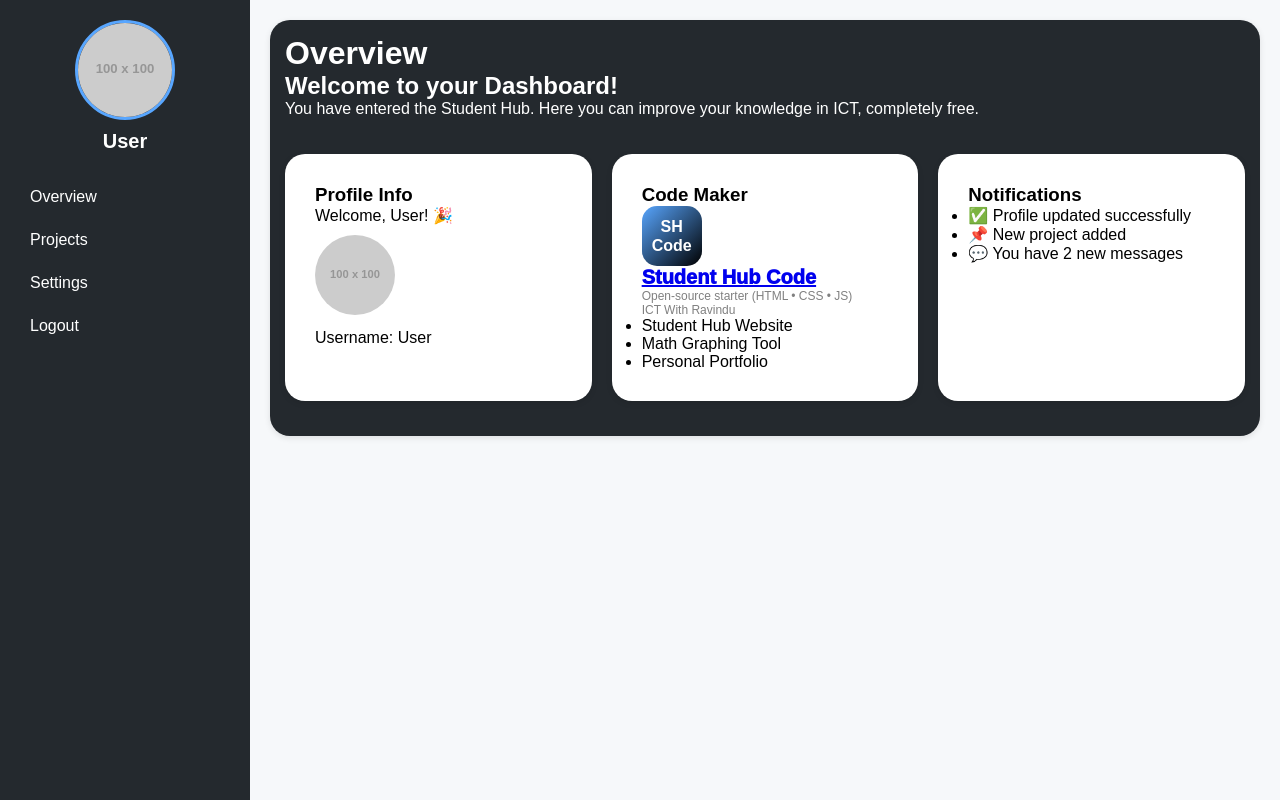
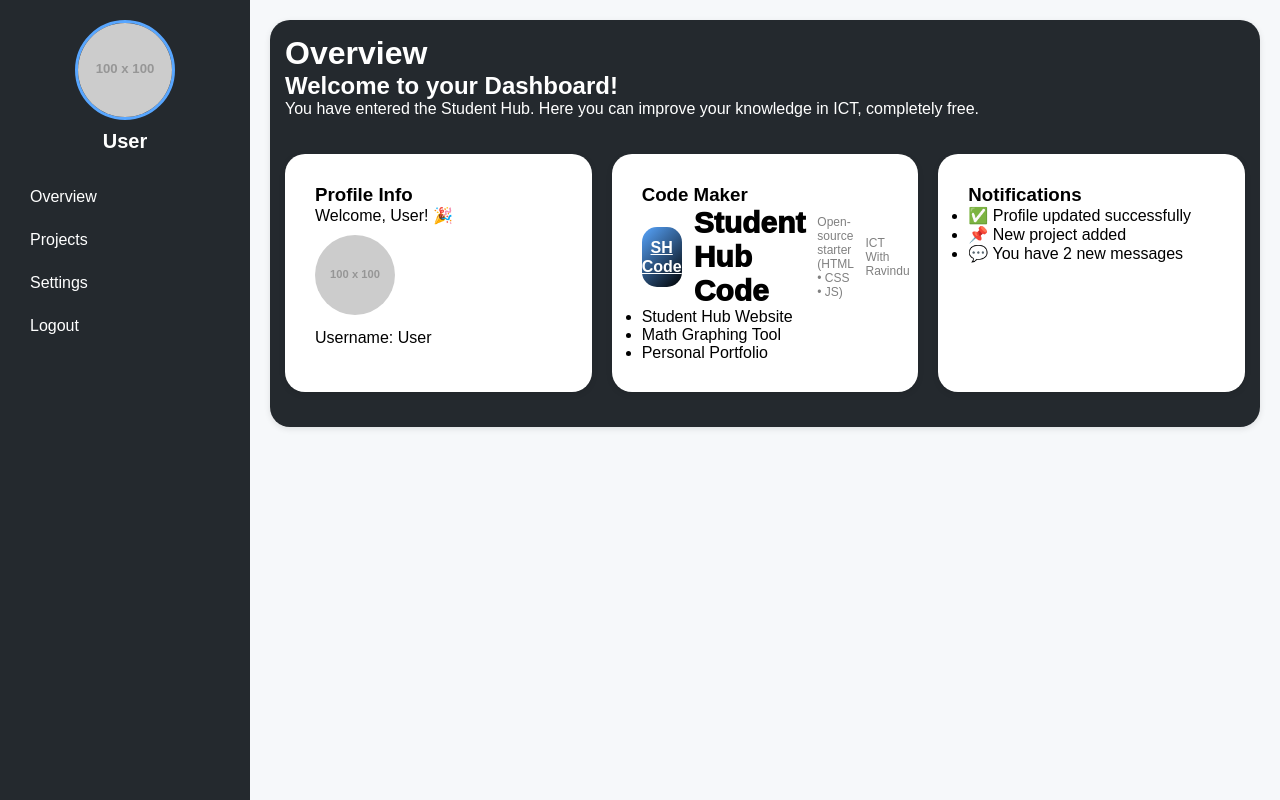
Before and after one commit to Ravindu-RV/dashboard-sh, a website: page index.html in a window 1280 px wide. Drawn offline with Linux system fonts and the light colour scheme; placeholder pictures from the web are drawn by us.

Commit message:
Update index.html

```diff
--- a/index.html
+++ b/index.html
@@ -137,6 +137,7 @@
       line-height: 1.2;
     }
     .tiny{font-size:12px;color:gray}
+     .brand{display:flex;gap:12px;align-items:center}
   </style>
 </head>
 <body>
@@ -175,12 +176,13 @@
         <!-- Card 2: Code Maker -->
         <div class="card-grid">
           <h3>Code Maker</h3>
-          <div class="logo">SH<br>Code</div>
+          <div class="brand">
+          <a href="https://ravindu-rv.github.io/RV-Code-maker/" target="_blank" class="logo" title="Open Student Hub Code">SH<br>Code</a>
           <div style="font-weight:1000; font-size:20px;">
-            <a href="https://ravindu-rv.github.io/RV-Code-maker/" target="_blank">Student Hub Code</a>
+            <div style="font-weight:1000; font-size:30px ">Student Hub Code</div>
           </div>
           <div class="tiny">Open-source starter (HTML • CSS • JS)</div>
-          <div class="tiny">ICT With Ravindu</div>
+          <div class="tiny">ICT With Ravindu</div></div>
           <ul>
             <li>Student Hub Website</li>
             <li>Math Graphing Tool</li>
```
